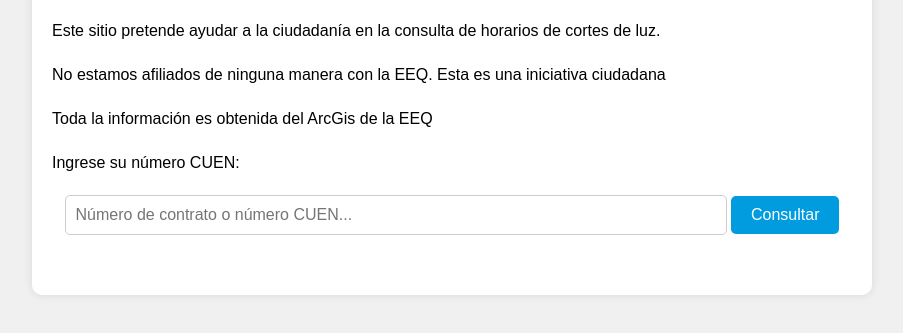
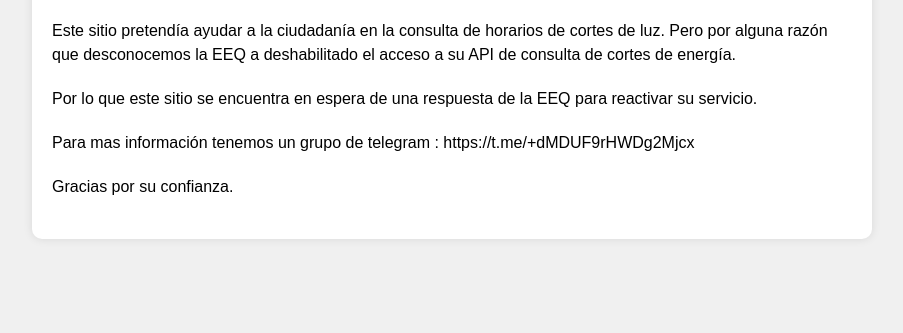
Before and after one commit to codewavejam/cortes-eeq.github.io, a plain HTML site: page index.html in a window 1280 px wide. Shown: the part 131-464 px from the top of the page, without its empty margins (188-1091 px from the left). Drawn offline with Linux system fonts and the light colour scheme.

Commit message:
When EEQ is not responding

```diff
--- a/index.html
+++ b/index.html
@@ -9,18 +9,10 @@
 <body>
     <div class="container">
         <h1>Consulta de Cortes EEQ</h1>
-        <p>Este sitio pretende ayudar a la ciudadanía en la consulta de horarios de cortes de luz.</p>
-        <p>No estamos afiliados de ninguna manera con la EEQ. Esta es una iniciativa ciudadana</p>
-        <p>Toda la información es obtenida del ArcGis de la EEQ</p>
-        <p>Ingrese su número CUEN:</p>
-        <form id="queryForm">
-            <input type="text" id="searchId" placeholder="Número de contrato o número CUEN...">
-            <input type="submit" value="Consultar">
-        </form>
-        <div class="loader" id="loader" style="display:none;"></div>
-        <div class="result" id="result"></div>
+        <p>Este sitio pretendía ayudar a la ciudadanía en la consulta de horarios de cortes de luz. Pero por alguna razón que desconocemos la EEQ a deshabilitado el acceso a su API de consulta de cortes de energía.</p>
+        <p>Por lo que este sitio se encuentra en espera de una respuesta de la EEQ para reactivar su servicio.</p>
+        <p>Para mas información tenemos un grupo de telegram : <a>https://t.me/+dMDUF9rHWDg2Mjcx</a> </p>
+        <p>Gracias por su confianza.</p>
     </div>
-
-    <script src="script.js"></script>
 </body>
 </html>
```
